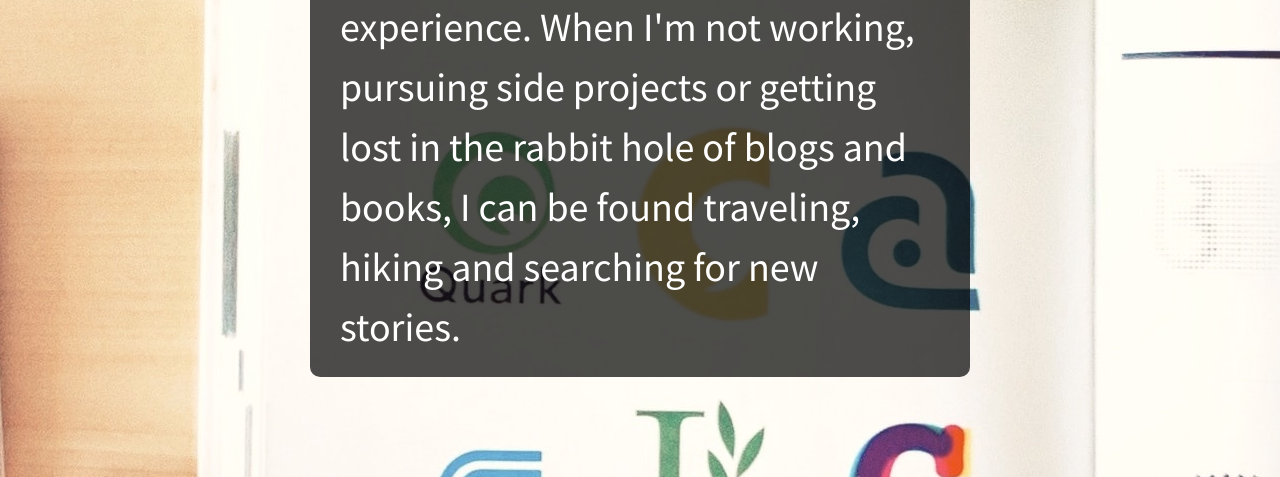
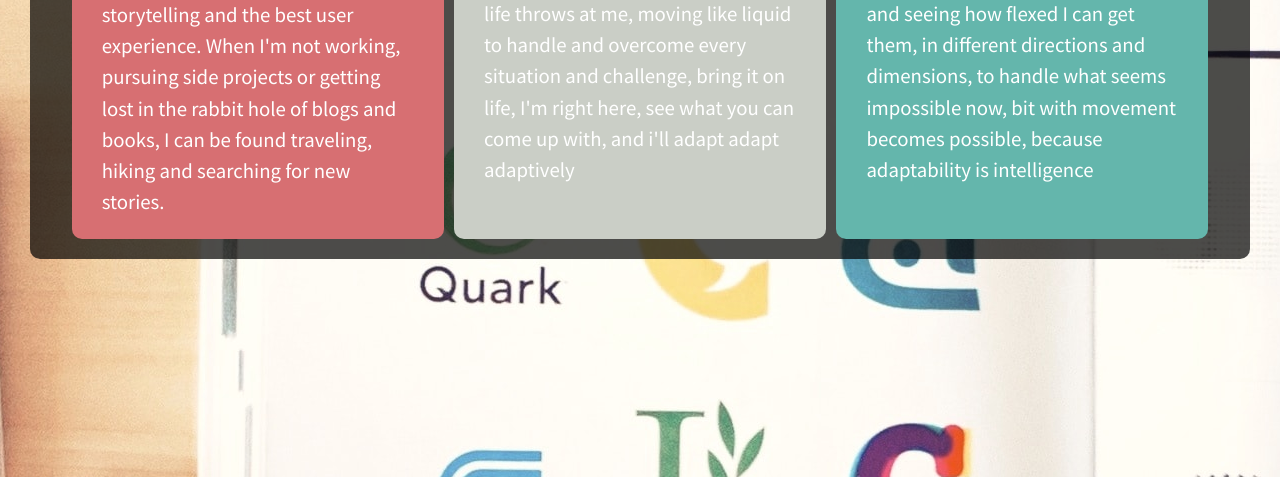
Before and after one commit to serendatapy/flexbox-customize, a plain HTML site: page index.html in a window 1280 px wide. Shown: the part 323-800 px from the top of the page. Drawn offline with nearby package versions, Linux system fonts and the light colour scheme.

Commit message:
added 2 more boxes in the container and optimized for tablets and phones

```diff
--- a/css/main.css
+++ b/css/main.css
@@ -117,9 +117,10 @@ body {
   width: 100%;
 }
 
-#content {
+.content {
   /* set the display to flex and use the justify-content & align-items properties to center the text within the div*/
   align-content: center;
+  align-items: stretch;
   background: #222;
   background:rgba(0,0,0,0.7);
   color: #fff;
@@ -130,17 +131,44 @@ body {
   justify-content: center;
   line-height: 1.5em;
   border-radius: 10px;
-  padding: 0px 30px;
+  padding: 15px 10px;
 
   /*width and height were 300px*/
-  width: 15em;
-  height: 15em;
+  width: 90%;
+  max-width: 425px;
+  /*removing the height allows the box to adapt to circumstances*/
+  /*height: 15em;*/
+
+  /*allows elements to go below
+  if they exceed containers possibilities like text wrap*/
+  flex-wrap: wrap;
 }
 
-#content p span {
+.content p span {
   font-family: 'Lora', sans-serif;
 }
 
+#content-1 {
+    background: #d76f72;
+    border-radius: 10px;
+    margin: 0.25em;
+    padding: 0px 30px;
+    width: 15em;
+}
+#content-2 {
+    background: #cacec6;
+    border-radius: 10px;
+    margin: 0.25em;
+    padding: 0px 30px;
+    width: 15em;
+}
+#content-3 {
+    background: #64b6ac;
+    border-radius: 10px;
+    margin: 0.25em;
+    padding: 0px 30px;
+    width: 15em;
+}
 
 
 
@@ -229,8 +257,12 @@ body {
 /* Change the background colors below */
 
 @media (min-width: 768px) {
-    #content {
-        font-size: 2em;
+    .content {
+        font-size: 1.1em;
+        max-width: 770px;
+    }
+    #content-3 {
+        width: 34.5em;
     }
 
   }
@@ -238,15 +270,16 @@ body {
 
   /*---------- Desktops ----------*/
   @media (min-width: 1200px) {
-    #content {
-        font-size: 2.5em;
+    .content {
+        font-size: 1.3em;
+        width: 96%;
+        max-width: 1200px;
+    }
+    #content-3 {
+        width: 15em;
     }
 
   }
-
-
-
-
 
 
 @media only screen and (min-width: 35em) {
--- a/index.html
+++ b/index.html
@@ -24,8 +24,16 @@
         <!-- Add your site or application content here -->
 
         <section class="wrapper">
-            <div id="content">
-                <p>I am a <span>Responsive Designer & Developer</span> who thrives on visual storytelling and the best user experience. When I'm not working, pursuing side projects or getting lost in the rabbit hole of blogs and books, I can be found traveling, hiking and searching for new stories.</p>
+            <div class="content">
+                <div id="content-1">
+                    <p>I am a <span>Responsive Designer & Developer</span> who thrives on visual storytelling and the best user experience. When I'm not working, pursuing side projects or getting lost in the rabbit hole of blogs and books, I can be found traveling, hiking and searching for new stories.</p>
+                </div>
+                <div id="content-2">
+                    <p>I am a <span>Curious & Adaptive</span> and strive to be flexible at every chance life throws at me, moving like liquid to handle and overcome every situation and challenge, bring it on life, I'm right here, see what you can come up with, and i'll adapt adapt adaptively</p>
+                </div>
+                <div id="content-3">
+                    <p>I am a <span> Extremely Curious </span> to flex this boxes to their flexing capacities and seeing how flexed I can get them, in different directions and dimensions, to handle what seems impossible now, bit with movement becomes possible, because adaptability is intelligence</p>
+                </div>
             </div>
         </section>
 
```
